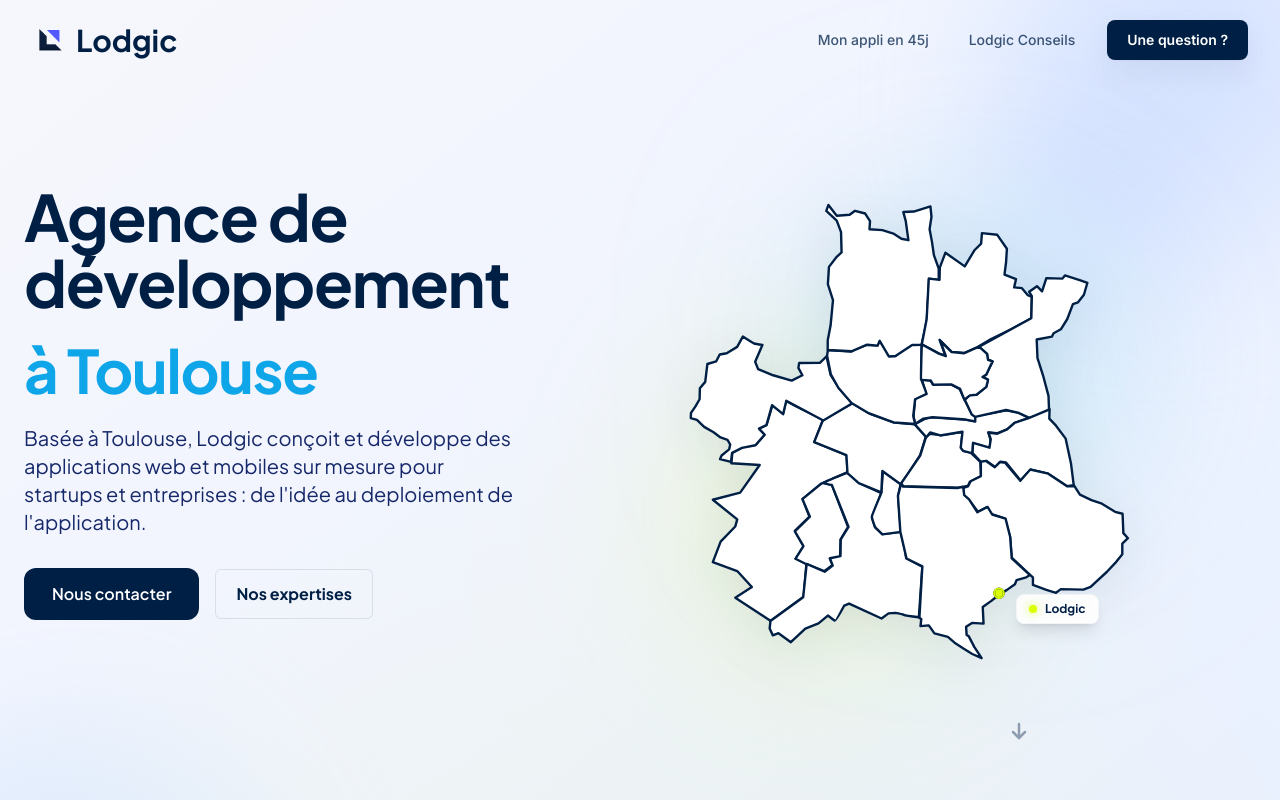
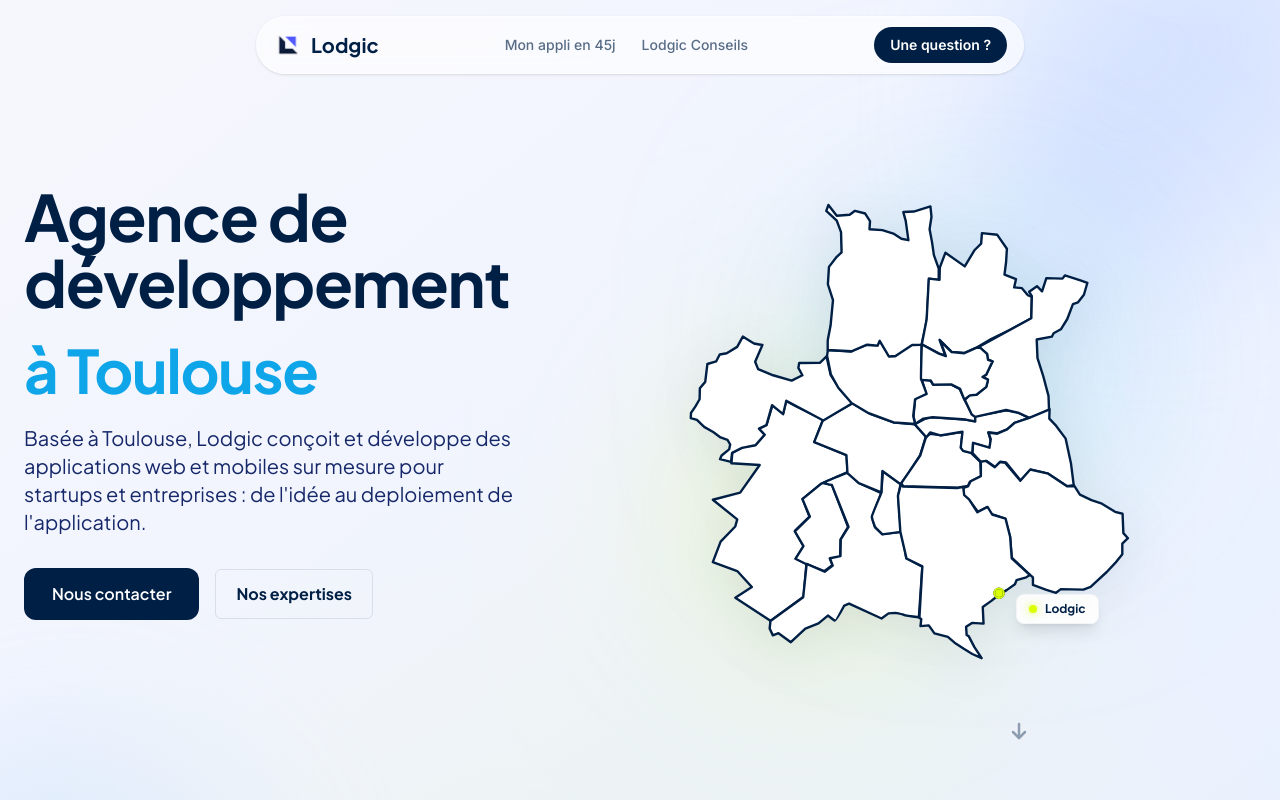
Before and after one commit to Lodgic-LLC/Landing-Website, a Next.js app: page / in a window 1280 px wide. Shown: the top 800 px of the page. Built offline with nearby package versions, Linux system fonts and the light colour scheme.

Commit message:
ajout dock navbar

```diff
--- a/src/components/layout/Navbar.tsx
+++ b/src/components/layout/Navbar.tsx
@@ -1,177 +1,206 @@
-'use client'
+"use client";
 
-import Link from 'next/link'
-import Image from 'next/image'
-import { usePathname } from 'next/navigation'
-import { useEffect, useState } from 'react'
+import Link from "next/link";
+import Image from "next/image";
+import { usePathname } from "next/navigation";
+import { useEffect, useRef, useState } from "react";
+import { motion, AnimatePresence } from "framer-motion";
 
 export default function Navbar() {
-  const [isMenuOpen, setIsMenuOpen] = useState(false)
-  const [scrollPosition, setScrollPosition] = useState(0)
-  const pathname = usePathname()
+  const [visible, setVisible] = useState(true);
+  const [atTop, setAtTop] = useState(true);
+  const [isMenuOpen, setIsMenuOpen] = useState(false);
+  const lastScrollY = useRef(0);
+  const pathname = usePathname();
 
   const navigationItems = [
-    { name: 'Mon appli en 45j', path: '/offre' },
-    { name: 'Lodgic Conseils', path: '/blog' },
-  ]
+    { name: "Mon appli en 45j", path: "/offre" },
+    { name: "Lodgic Conseils", path: "/blog" },
+  ];
 
   useEffect(() => {
-    const handleSimpleScroll = () => {
-      setScrollPosition(window.scrollY || document.documentElement.scrollTop)
+    const handleScroll = () => {
+      const currentY = window.scrollY;
+      setAtTop(currentY < 12);
+
+      // Ignore tiny fluctuations
+      if (Math.abs(currentY - lastScrollY.current) < 6) return;
+
+      if (currentY > lastScrollY.current && currentY > 80) {
+        // Scrolling down → hide
+        setVisible(false);
+        setIsMenuOpen(false);
+      } else {
+        // Scrolling up → show
+        setVisible(true);
       }
-    handleSimpleScroll()
-    window.addEventListener('scroll', handleSimpleScroll)
-    return () => window.removeEventListener('scroll', handleSimpleScroll)
-  }, [])
+
+      lastScrollY.current = currentY;
+    };
+
+    window.addEventListener("scroll", handleScroll, { passive: true });
+    return () => window.removeEventListener("scroll", handleScroll);
+  }, []);
 
   useEffect(() => {
-    setIsMenuOpen(false)
-  }, [pathname])
+    setIsMenuOpen(false);
+  }, [pathname]);
 
-  const handleToggleMenu = () => {
-    setIsMenuOpen(!isMenuOpen)
-  }
-
-  const isActive = (path: string) => {
-    return pathname === path
-  }
-
-  const isScrolled = scrollPosition > 20
+  const isActive = (path: string) => pathname === path;
 
   return (
+    /* Outer container — full width, pointer-events off so it doesn't block page content */
+    <div className="fixed inset-x-0 top-0 z-50 flex justify-center px-4 pt-4 pointer-events-none">
+      <motion.div
+        animate={{ y: visible ? 0 : -120, opacity: visible ? 1 : 0 }}
+        transition={{ duration: 0.35, ease: [0.22, 1, 0.36, 1] }}
+        className="pointer-events-auto w-full max-w-3xl"
+      >
+        {/* Dock pill */}
         <nav
-      className={`fixed top-0 inset-x-0 z-50 transition-smooth ${
-        isScrolled
-          ? 'bg-white/85 backdrop-blur-md border-b border-gray-100 shadow-soft'
-          : 'bg-transparent border-b border-transparent'
+          aria-label="Navigation principale"
+          className={`flex items-center justify-between gap-3 rounded-full px-4 py-2.5 transition-all duration-300 ${
+            atTop
+              ? "bg-white/60 backdrop-blur border border-white/40 shadow-sm"
+              : "bg-white/90 backdrop-blur-lg border border-[#001F45]/10 shadow-[0_8px_32px_rgba(0,31,69,0.12)]"
           }`}
         >
-      <div className="max-w-7xl mx-auto px-4 sm:px-6 lg:px-8">
-        <div className="flex items-center justify-between h-[72px] md:h-[80px]">
           {/* Logo */}
-          <div className="flex-shrink-0">
-            <Link href="/" className="flex items-center gap-2 group" aria-label="Accueil Lodgic">
+          <Link
+            href="/"
+            className="flex shrink-0 items-center gap-2 group"
+            aria-label="Accueil Lodgic"
+          >
             <Image
               src="/icon_bgtransparent.png"
               alt=""
-                width={36}
-                height={36}
+              width={30}
+              height={30}
               priority
-                className="h-9 w-9 object-contain"
+              className="h-[30px] w-[30px] object-contain"
               aria-hidden="true"
             />
-              <span className="font-sofia-bold text-[#001F45] text-2xl md:text-3xl group-hover:text-[#0b2b63] transition-colors">
+            <span className="font-sofia-bold text-[#001F45] text-xl leading-none group-hover:text-[#0b2b63] transition-colors">
               Lodgic
             </span>
           </Link>
-          </div>
 
-          {/* Desktop Navigation */}
-          <div className="hidden md:flex md:items-center md:gap-1 lg:gap-2">
+          {/* Desktop nav links */}
+          <div className="hidden md:flex items-center gap-0.5">
             {navigationItems.map((item) => (
               <Link
                 key={item.name}
                 href={item.path}
-                className={`group relative px-4 py-2 rounded-lg text-sm font-inter font-medium transition-smooth ${
+                className={`relative px-3 py-1.5 rounded-full text-sm font-inter font-medium transition-smooth ${
                   isActive(item.path)
-                    ? 'text-[#001F45] border-b border-[#001F45]/20'
-                    : 'text-[#001F45]/75 border-b border-transparent hover:text-[#001F45] hover:border-[#001F45]/20'
+                    ? "bg-[#001F45]/8 text-[#001F45]"
+                    : "text-[#001F45]/65 hover:text-[#001F45] hover:bg-[#001F45]/5"
                 }`}
               >
-                <span className="relative z-10">{item.name}</span>
-                <span
-                  className={`absolute left-2 bottom-3 h-2 -skew-x-12 rounded-sm bg-[#DBFF00]/55 transition-all duration-300 ${
-                    isActive(item.path)
-                      ? 'w-[calc(100%-1rem)] opacity-100'
-                      : 'w-0 opacity-0 group-hover:w-[calc(100%-1rem)] group-hover:opacity-100'
-                  }`}
-                />
+                {item.name}
               </Link>
             ))}
+          </div>
+
+          {/* Right: CTA + mobile toggle */}
+          <div className="flex items-center gap-2">
             <Link
               href="/#contact"
-              className="ml-2 inline-flex items-center justify-center rounded-lg bg-[#001F45] px-5 py-2.5 text-sm font-inter font-semibold text-white shadow-soft hover:bg-[#0b2b63] hover:shadow-elevated transition-smooth"
+              className="hidden md:inline-flex items-center rounded-full bg-[#001F45] px-4 py-2 text-sm font-inter font-semibold text-white hover:bg-[#0b2b63] transition-smooth"
+            >
+              Une question ?
+            </Link>
+
+            {/* Mobile hamburger */}
+            <button
+              type="button"
+              onClick={() => setIsMenuOpen((prev) => !prev)}
+              className="md:hidden flex h-8 w-8 items-center justify-center rounded-full bg-[#001F45]/6 text-[#001F45] hover:bg-[#001F45]/10 transition-smooth"
+              aria-expanded={isMenuOpen}
+              aria-label="Menu principal"
+            >
+              <AnimatePresence mode="wait" initial={false}>
+                {isMenuOpen ? (
+                  <motion.svg
+                    key="close"
+                    initial={{ rotate: -45, opacity: 0 }}
+                    animate={{ rotate: 0, opacity: 1 }}
+                    exit={{ rotate: 45, opacity: 0 }}
+                    transition={{ duration: 0.15 }}
+                    className="h-4 w-4"
+                    fill="none"
+                    viewBox="0 0 24 24"
+                    stroke="currentColor"
+                    strokeWidth={2.5}
+                    aria-hidden="true"
+                  >
+                    <path
+                      strokeLinecap="round"
+                      strokeLinejoin="round"
+                      d="M6 18L18 6M6 6l12 12"
+                    />
+                  </motion.svg>
+                ) : (
+                  <motion.svg
+                    key="open"
+                    initial={{ rotate: 45, opacity: 0 }}
+                    animate={{ rotate: 0, opacity: 1 }}
+                    exit={{ rotate: -45, opacity: 0 }}
+                    transition={{ duration: 0.15 }}
+                    className="h-4 w-4"
+                    fill="none"
+                    viewBox="0 0 24 24"
+                    stroke="currentColor"
+                    strokeWidth={2.5}
+                    aria-hidden="true"
+                  >
+                    <path
+                      strokeLinecap="round"
+                      strokeLinejoin="round"
+                      d="M4 6h16M4 12h16M4 18h16"
+                    />
+                  </motion.svg>
+                )}
+              </AnimatePresence>
+            </button>
+          </div>
+        </nav>
+
+        {/* Mobile dropdown menu */}
+        <AnimatePresence>
+          {isMenuOpen && (
+            <motion.div
+              initial={{ opacity: 0, y: -6, scale: 0.97 }}
+              animate={{ opacity: 1, y: 6, scale: 1 }}
+              exit={{ opacity: 0, y: -6, scale: 0.97 }}
+              transition={{ duration: 0.2, ease: "easeOut" }}
+              className="mt-1 overflow-hidden rounded-2xl border border-[#001F45]/10 bg-white/95 backdrop-blur-lg p-2 shadow-[0_8px_32px_rgba(0,31,69,0.12)]"
+            >
+              {navigationItems.map((item) => (
+                <Link
+                  key={item.name}
+                  href={item.path}
+                  className={`block rounded-xl px-4 py-3 text-sm font-inter font-medium transition-smooth ${
+                    isActive(item.path)
+                      ? "bg-[#001F45]/6 text-[#001F45]"
+                      : "text-[#001F45]/70 hover:bg-[#001F45]/5 hover:text-[#001F45]"
+                  }`}
+                >
+                  {item.name}
+                </Link>
+              ))}
+              <div className="mt-1 border-t border-[#001F45]/6 pt-1">
+                <Link
+                  href="/#contact"
+                  className="block rounded-xl bg-[#001F45] px-4 py-3 text-center text-sm font-inter font-semibold text-white hover:bg-[#0b2b63] transition-smooth"
                 >
                   Une question ?
                 </Link>
               </div>
-
-          {/* Mobile menu button */}
-          <div className="flex md:hidden">
-            <button
-              type="button"
-              className="inline-flex items-center justify-center p-2 rounded-lg focus:outline-none focus-visible:ring-2 focus-visible:ring-[#001F45] text-[#001F45] hover:bg-[#001F45]/5"
-              aria-expanded={isMenuOpen}
-              onClick={handleToggleMenu}
-              aria-label="Menu principal"
-            >
-              <span className="sr-only">Ouvrir le menu principal</span>
-              {isMenuOpen ? (
-                <svg
-                  className="block h-6 w-6"
-                  xmlns="http://www.w3.org/2000/svg"
-                  fill="none"
-                  viewBox="0 0 24 24"
-                  stroke="currentColor"
-                  aria-hidden="true"
-                >
-                  <path strokeLinecap="round" strokeLinejoin="round" strokeWidth="2" d="M6 18L18 6M6 6l12 12" />
-                </svg>
-              ) : (
-                <svg
-                  className="block h-6 w-6"
-                  xmlns="http://www.w3.org/2000/svg"
-                  fill="none"
-                  viewBox="0 0 24 24"
-                  stroke="currentColor"
-                  aria-hidden="true"
-                >
-                  <path strokeLinecap="round" strokeLinejoin="round" strokeWidth="2" d="M4 6h16M4 12h16M4 18h16" />
-                </svg>
+            </motion.div>
           )}
-            </button>
+        </AnimatePresence>
+      </motion.div>
     </div>
-        </div>
-      </div>
-
-      {/* Mobile menu */}
-      <div
-        className={`md:hidden transition-smooth overflow-hidden ${
-          isMenuOpen ? 'max-h-[440px] opacity-100 border-b border-gray-100' : 'max-h-0 opacity-0'
-        }`}
-      >
-        <div className="px-4 pt-2 pb-5 space-y-1 bg-white/95 backdrop-blur-md">
-          {navigationItems.map((item) => (
-            <Link
-              key={item.name}
-              href={item.path}
-              className={`group relative block px-4 py-3 rounded-lg text-base font-inter font-medium transition-smooth ${
-                isActive(item.path)
-                  ? 'text-[#001F45] border-b border-[#001F45]/20'
-                  : 'text-[#001F45]/85 border-b border-transparent hover:text-[#001F45] hover:border-[#001F45]/20'
-              }`}
-            >
-              <span className="relative z-10">{item.name}</span>
-              <span
-                className={`absolute left-4 bottom-4 h-2 -skew-x-12 rounded-sm bg-[#DBFF00]/55 transition-all duration-300 ${
-                  isActive(item.path)
-                    ? 'w-[calc(100%-2rem)] opacity-100'
-                    : 'w-0 opacity-0 group-hover:w-[calc(100%-2rem)] group-hover:opacity-100'
-                }`}
-              />
-            </Link>
-          ))}
-
-          <div className="pt-3">
-            <Link
-              href="/#contact"
-              className="flex items-center justify-center w-full px-4 py-3 rounded-lg text-base font-inter font-semibold bg-[#001F45] text-white hover:bg-[#0b2b63] transition-smooth shadow-soft"
-            >
-              Une question ?
-            </Link>
-          </div>
-        </div>
-      </div>
-    </nav>
-  )
+  );
 }
```
Lines whose indentation alone changed are shown as unchanged.
